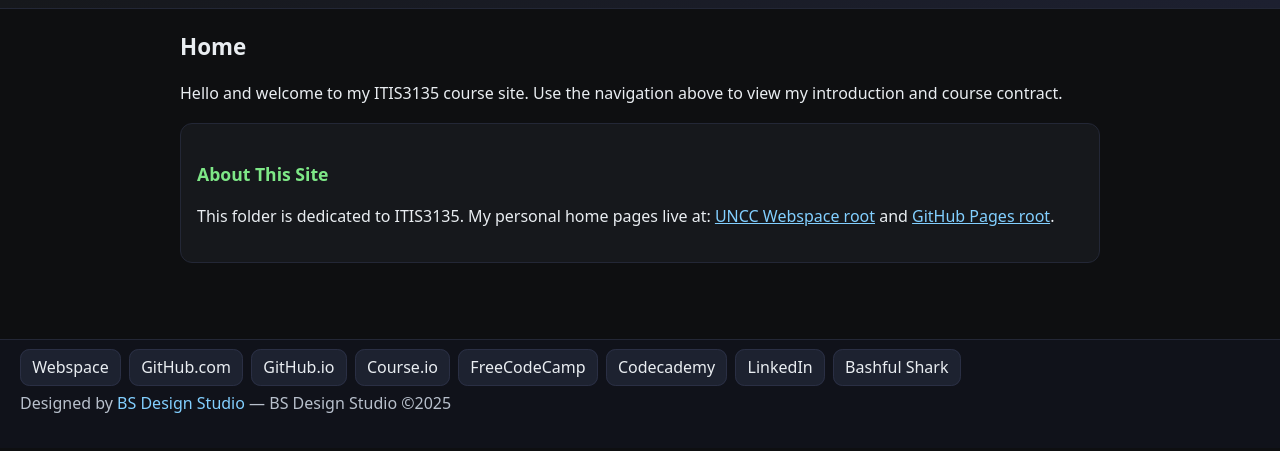
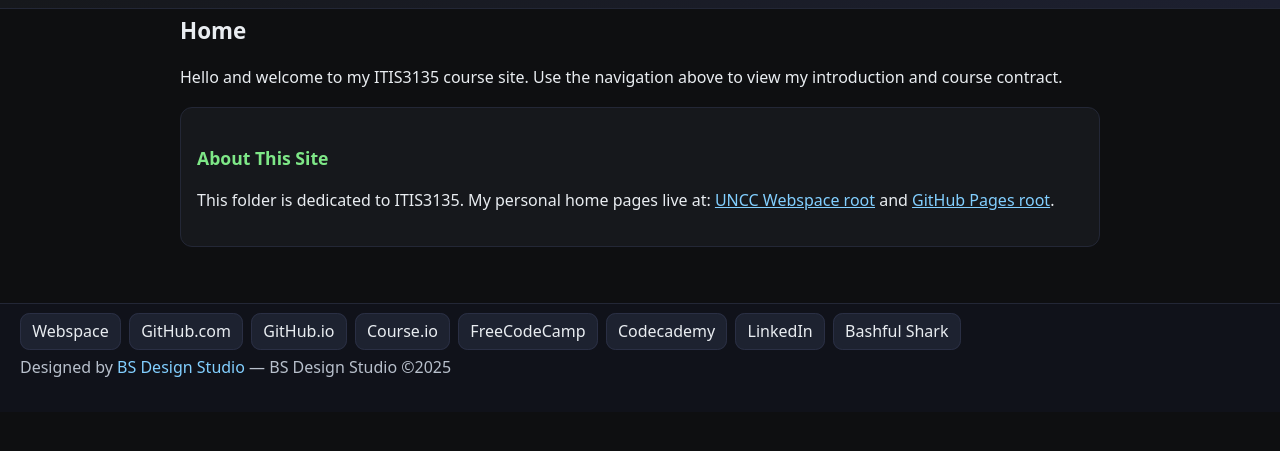
Before and after one commit to bsaund12/itis3135, a plain HTML site: page index.html in a window 1280 px wide. Shown: the part 93-544 px from the top of the page. Drawn offline with Linux system fonts and the light colour scheme; a script that the page names is missing.

Commit message:
Update default.css

```diff
--- a/styles/default.css
+++ b/styles/default.css
@@ -45,7 +45,7 @@ nav a:hover, nav a[aria-current="page"] {
 }
 main {
   max-width: 960px;
-  margin: 1.25rem auto;
+  margin: 0 auto;
   padding: 0 1rem 2rem 1rem;
 }
 h2 { font-size: 1.4rem; margin: .25rem 0 1rem; }
```
